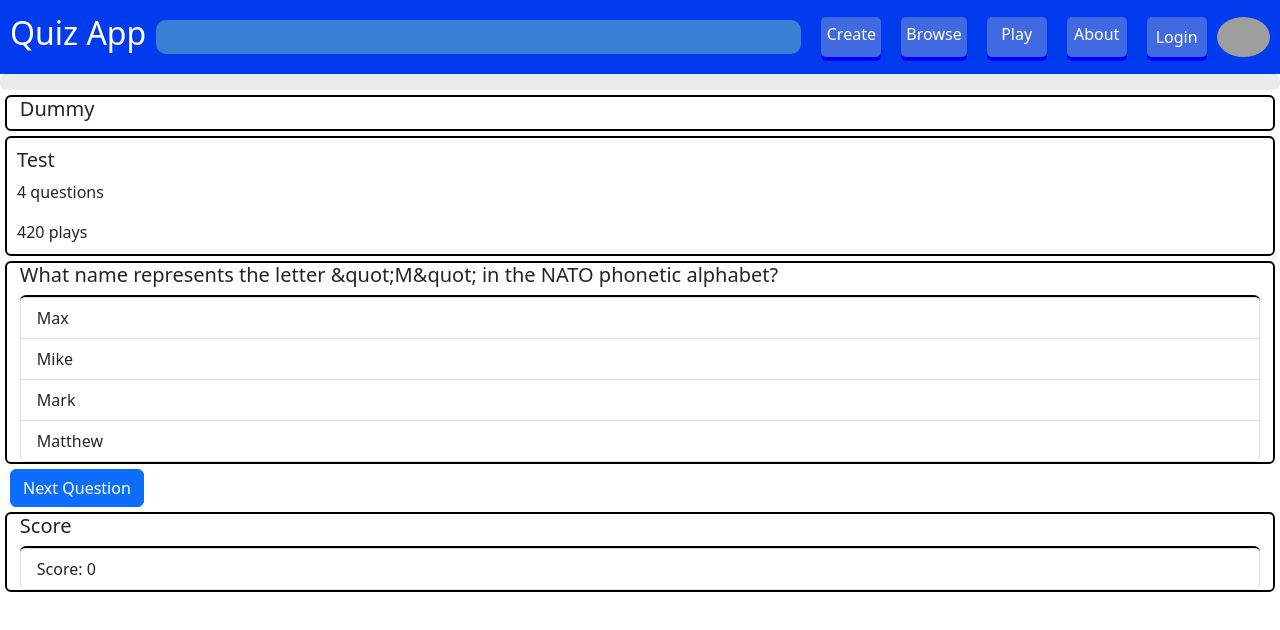
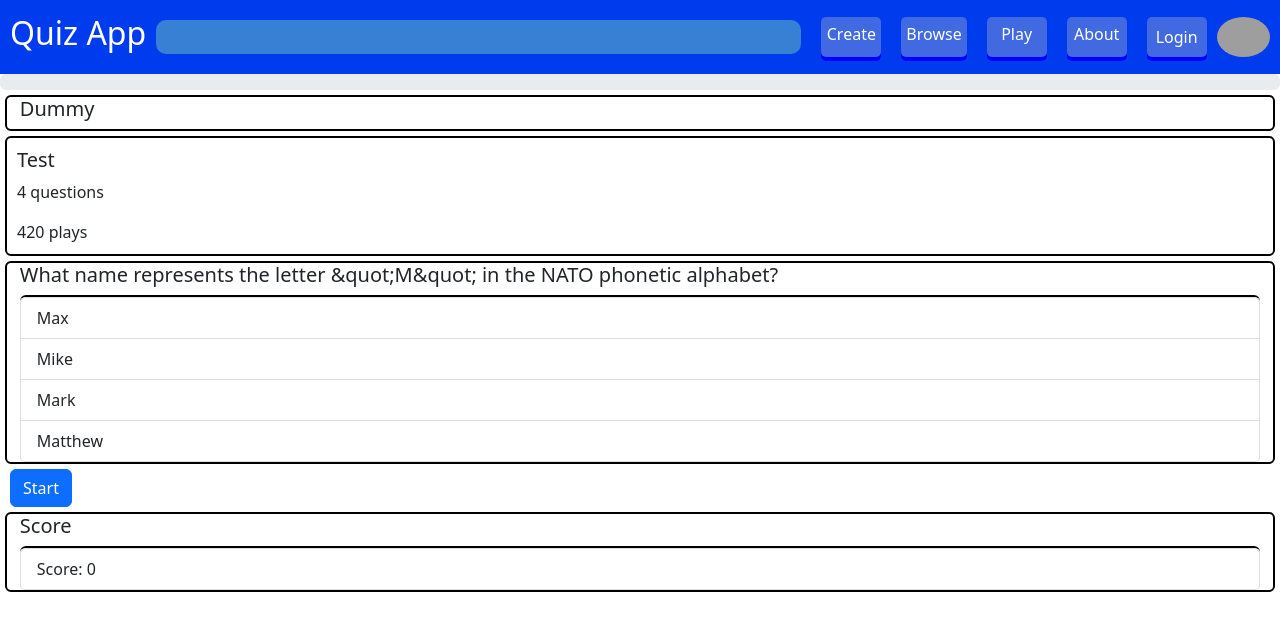
Before and after one commit to Mt-Trashmore-Mountaineers/top-of-the-heap, a React (Create React App) app: page /play in a window 1280 px wide. Shown: the top 630 px of the page. Built offline with nearby package versions, Linux system fonts and the light colour scheme; grey boxes are pictures that could not be loaded.

Commit message:
Make button text conditional

```diff
--- a/src/PlayQuiz.js
+++ b/src/PlayQuiz.js
@@ -129,7 +129,7 @@ class PlayQuiz extends React.Component {
                     <PlaySlide key={this.state.currentQuestion} question={this.state.quiz.questions[this.state.currentQuestion]} score={this.state.score} updateScore={this.updateScore} />
                     <Card><Card.Title>Dummy</Card.Title></Card>
                   </>}
-            <Button onClick={this.nextSlide}>Next Question</Button>
+            <Button onClick={this.nextSlide}>{this.state.currentQuestion === -1 ? 'Start' : this.state.currentQuestion + 1 === this.state.quiz.questions.length ? 'Finish' : 'Next Question'}</Button>
           </>}
         {this.state.currentQuestion === this.state.quiz.questions.length ?
           <Card>
```
